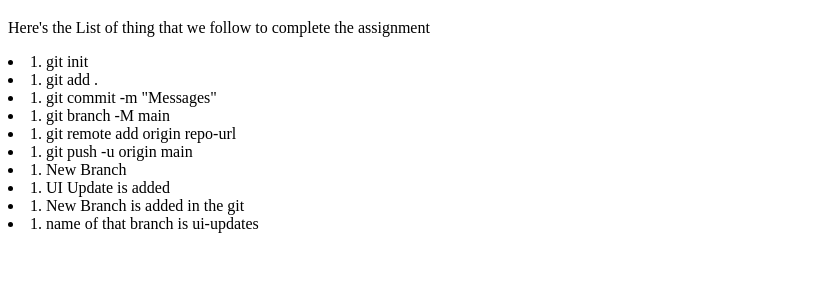
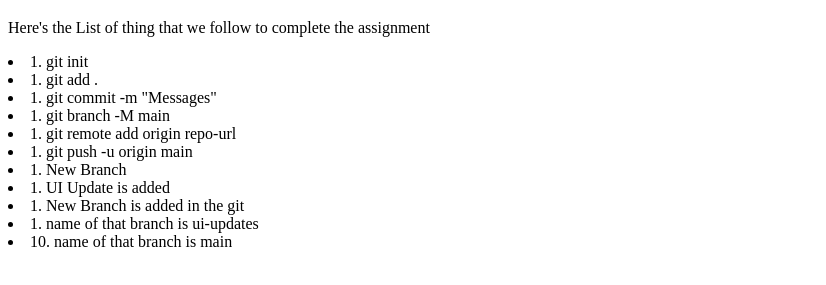
Before and after one commit to KartikGurung/Git-Branch-Lesson, a plain HTML site: page index.html in a window 1280 px wide. Shown: the part 61-346 px from the top of the page, without its empty margins (0-826 px from the left). Drawn offline with Linux system fonts and the light colour scheme.

Commit message:
Another update added

```diff
--- a/index.html
+++ b/index.html
@@ -20,6 +20,7 @@
     <li> 1. UI Update is added</li>
     <li> 1. New Branch is added in the git</li>
     <li> 1. name of that branch is ui-updates</li>
+    <li> 10. name of that branch is main</li>
 
 </body>
 
```
